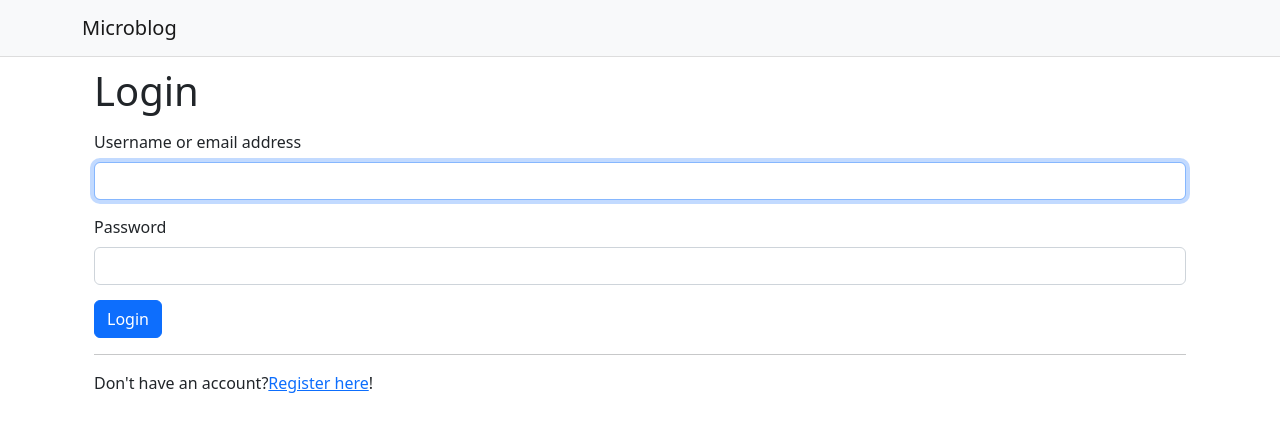
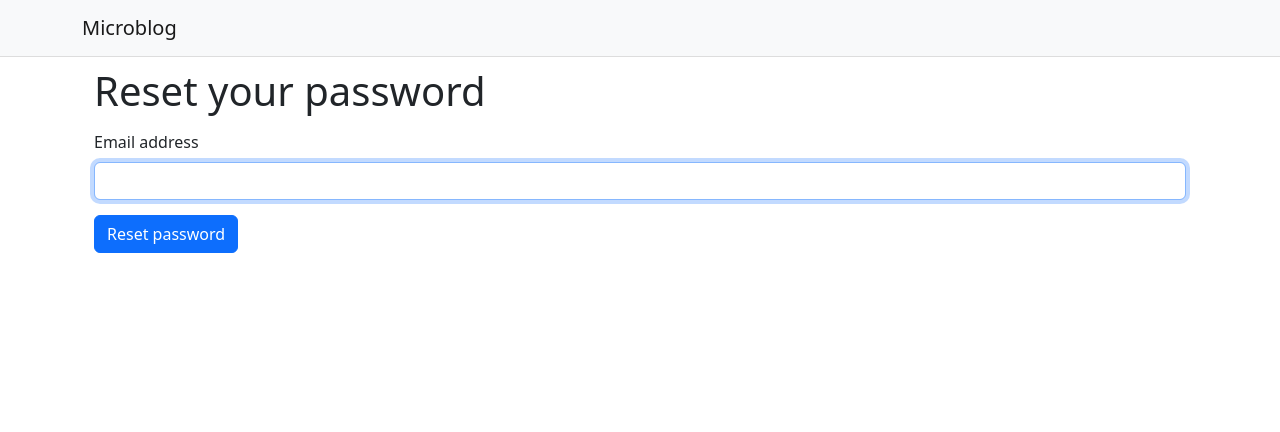
Before and after one commit to rafael-prazeres/react-microblog, a React (Create React App) app: page /reset-request in a window 1280 px wide. Before the commit this address led to /login. Shown: the top 432 px of the page. Built offline with nearby package versions, Linux system fonts and the light colour scheme; no server answers.

Commit message:
The React Mega-Tutorial, Chapter 9: Application Features (3)

```diff
--- a/src/App.js
+++ b/src/App.js
@@ -12,6 +12,9 @@
 import PrivateRoute from './components/PrivateRoute';
 import PublicRoute from './components/PublicRoute';
 import EditUserPage from './pages/EditUserPage';
+import ChangePasswordPage from './pages/ChangePasswordPage';
+import ResetRequestPage from './pages/ResetRequestPage';
+import ResetPage from './pages/ResetPage';
 
 export default function App() {
   return (
@@ -28,6 +31,12 @@
               <Route path="/register" element={
                 <PublicRoute><RegistrationPage /></PublicRoute>
               } />
+              <Route path="/reset-request" element={
+                <PublicRoute><ResetRequestPage /></PublicRoute>
+              } />
+              <Route path="/reset" element={
+                <PublicRoute><ResetPage /></PublicRoute>
+              } />
               <Route path="*" element={
                 <PrivateRoute>
                   <Routes>
@@ -35,6 +44,7 @@
                     <Route path="/explore" element={<ExplorePage />} />
                     <Route path="/user/:username" element={<UserPage />} />
                     <Route path="/edit" element={<EditUserPage />} />
+                    <Route path="/password" element={<ChangePasswordPage />} />
                     <Route path="*" element={<Navigate to="/" />} />
                   </Routes>
                 </PrivateRoute>
--- a/src/components/Header.js
+++ b/src/components/Header.js
@@ -27,6 +27,9 @@
                                             Profile
                                         </NavDropdown.Item>
                                         <NavDropdown.Divider />
+                                        <NavDropdown.Item as={NavLink} to="/password">
+                                            Change Password
+                                        </NavDropdown.Item>
                                         <NavDropdown.Item onClick={logout}>
                                             Logout
                                         </NavDropdown.Item>
--- /dev/null
+++ b/src/pages/ChangePasswordPage.js
@@ -0,0 +1,61 @@
+import { useState, useEffect, useRef } from "react";
+import Form from 'react-bootstrap/Form';
+import Button from 'react-bootstrap/Button';
+import { useNavigate } from "react-router-dom";
+import Body from '../components/Body';
+import InputField from '../components/InputField';
+import { useApi } from '../contexts/ApiProvider';
+import { useFlash } from '../contexts/FlashProvider';
+
+export default function ChangePasswordPage() {
+    const [formErrors, setFormErrors] = useState({});
+    const oldPasswordField = useRef();
+    const passwordField = useRef();
+    const password2Field = useRef();
+    const navigate = useNavigate();
+    const api = useApi();
+    const flash = useFlash();
+
+    useEffect(() => {
+        oldPasswordField.current.focus();
+    }, []);
+
+    const onSubmit = async (event) => {
+        event.preventDefault();
+        if (passwordField.current.value !== password2Field.current.value) {
+            setFormErrors({password2: "New passwords don't match"});
+        }
+        else {
+            const response = await api.put('/me',{
+                old_password: oldPasswordField.current.value,
+                password: passwordField.current.value,
+            });
+            if (response.ok) {
+                setFormErrors({});
+                flash('Your password has been updated.', 'success');
+                navigate('/me');
+            }
+            else {
+                setFormErrors(response.body.errors.json);
+            }
+        }
+    };
+
+    return (
+        <Body sidebar>
+            <h1>Change your Password</h1>
+            <Form onSubmit={onSubmit}>
+                <InputField
+                    name="oldPassword" label="Old Password" type="password"
+                    error={formErrors.old_password} fieldRef={oldPasswordField} />
+                <InputField
+                    name="password" label="New Password" type="password"
+                    error={formErrors.password} fieldRef={passwordField} />
+                <InputField
+                    name="password2" label="New password Again" type="password"
+                    error={formErrors.password2} fieldRef={password2Field} />
+                <Button variant="primary" type="submit">Change Password</Button>
+            </Form>
+        </Body>
+    );
+}
--- a/src/pages/LoginPage.js
+++ b/src/pages/LoginPage.js
@@ -69,6 +69,7 @@
                 <Button variant="primary" type="submit">Login</Button>
             </Form>
             <hr />
+            <p>Forgot your password? You can <Link to="/reset-request">reset it</Link>.</p>
             <p>Don&apos;t have an account?<Link to="/register">Register here</Link>!</p>
         </Body>
     );
--- /dev/null
+++ b/src/pages/ResetPage.js
@@ -0,0 +1,71 @@
+import { useState, useEffect, useRef } from "react";
+import Form from 'react-bootstrap/Form';
+import Button from 'react-bootstrap/Button';
+import { useNavigate, useLocation } from "react-router-dom";
+import Body from '../components/Body';
+import InputField from '../components/InputField';
+import { useApi } from '../contexts/ApiProvider';
+import { useFlash } from '../contexts/FlashProvider';
+
+export default function ResetPage() {
+    const [formErrors, setFormErrors] = useState({});
+    const passwordField = useRef();
+    const password2Field = useRef();
+    const navigate = useNavigate();
+    const { search } = useLocation();
+    const api = useApi();
+    const flash = useFlash();
+    const token = new URLSearchParams(search).get('token');
+
+    useEffect(() => {
+        if (!token) {
+            navigate('/');
+        }
+        else {
+            passwordField.current.focus();
+        }
+    }, [token, navigate]);
+
+    const onSubmit = async (event) => {
+        event.preventDefault();
+        if (passwordField.current.value !== password2Field.current.value) {
+            setFormErrors({password2: "New passwords don't match"});
+        }
+        else {
+            const response = await api.put('/tokens/reset', {
+                token,
+                new_password: passwordField.current.value,
+            });
+            if (response.ok) {
+                setFormErrors({});
+                flash('Your password has been reset.', 'success');
+                navigate('/login');
+            }
+            else {
+                // console.log(response.body);
+                if(response.status === 400 && response.body.errors !== undefined) {
+                    setFormErrors({password: response.body.errors.json.new_password});
+                }
+                else {
+                    flash('Password could not be reset. Please try again.', 'danger');
+                    navigate('/reset-request');
+                }
+            }
+        }
+    };
+
+    return (
+        <Body>
+            <h1>Reset your password</h1>
+            <Form onSubmit={onSubmit}>
+                <InputField
+                    name="password" label="New Password" type="password"
+                    error={formErrors.password} fieldRef={passwordField} />
+                <InputField
+                    name="password2" label="New Password Again" type="password"
+                    error={formErrors.password2} fieldRef={password2Field} />
+                <Button variant="primary" type="submit">Reset Password</Button>
+            </Form>
+        </Body>
+    );
+}
--- /dev/null
+++ b/src/pages/ResetRequestPage.js
@@ -0,0 +1,47 @@
+import { useState, useEffect, useRef } from "react";
+import Form from 'react-bootstrap/Form';
+import Button from 'react-bootstrap/Button';
+import Body from '../components/Body';
+import InputField from '../components/InputField';
+import { useApi } from '../contexts/ApiProvider';
+import { useFlash } from '../contexts/FlashProvider';
+
+export default function ResetRequestPage() {
+    const [formErrors, setFormErrors] = useState({});
+    const emailField = useRef();
+    const api = useApi();
+    const flash = useFlash();
+
+    useEffect(() =>{
+        emailField.current.focus();
+    }, []);
+
+    const onSubmit = async (event) => {
+        event.preventDefault();
+        const response = await api.post('/tokens/reset', {
+            email: emailField.current.value,
+        });
+        if (!response.ok) {
+            setFormErrors(response.body.errors.json);
+        }
+        else {
+            emailField.current.value = '';
+            setFormErrors({});
+            flash(
+                'You will receive an email with instructions ' +
+                'to reset your password.', 'info'
+            );
+        }
+    }
+    return (
+        <Body>
+            <h1>Reset your password</h1>
+            <Form onSubmit={onSubmit}>
+                <InputField
+                    name="email" label="Email address"
+                    error={formErrors.email} fieldRef={emailField} />
+                <Button variant="primary" type="submit">Reset password</Button>
+            </Form>
+        </Body>
+    );
+}
--- a/src/pages/UserPage.js
+++ b/src/pages/UserPage.js
@@ -51,11 +51,27 @@
     };
 
     const follow = async () => {
-        // TODO
+        const response = await api.post('/me/following/' + user.id);
+        if (response.ok) {
+            flash(
+                <>
+                    You are now following <b>{user.username}</b>
+                </>, 'success'
+            );
+            setIsFollower(true);
+        }
     };
 
     const unfollow = async () => {
-        // TODO
+        const response = await api.delete('/me/following/' + user.id);
+        if (response.ok) {
+            flash(
+                <>
+                    You have unfollowed <b>{user.username}</b>
+                </>, 'success'
+            );
+            setIsFollower(false);
+        }
     };
 
     return (
```
